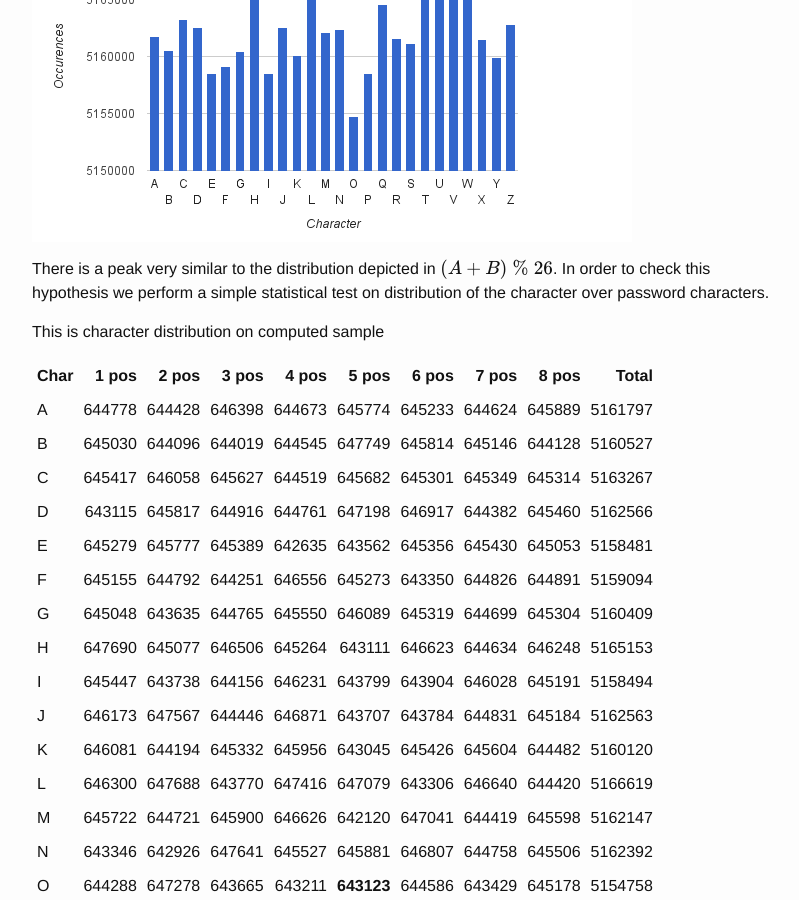
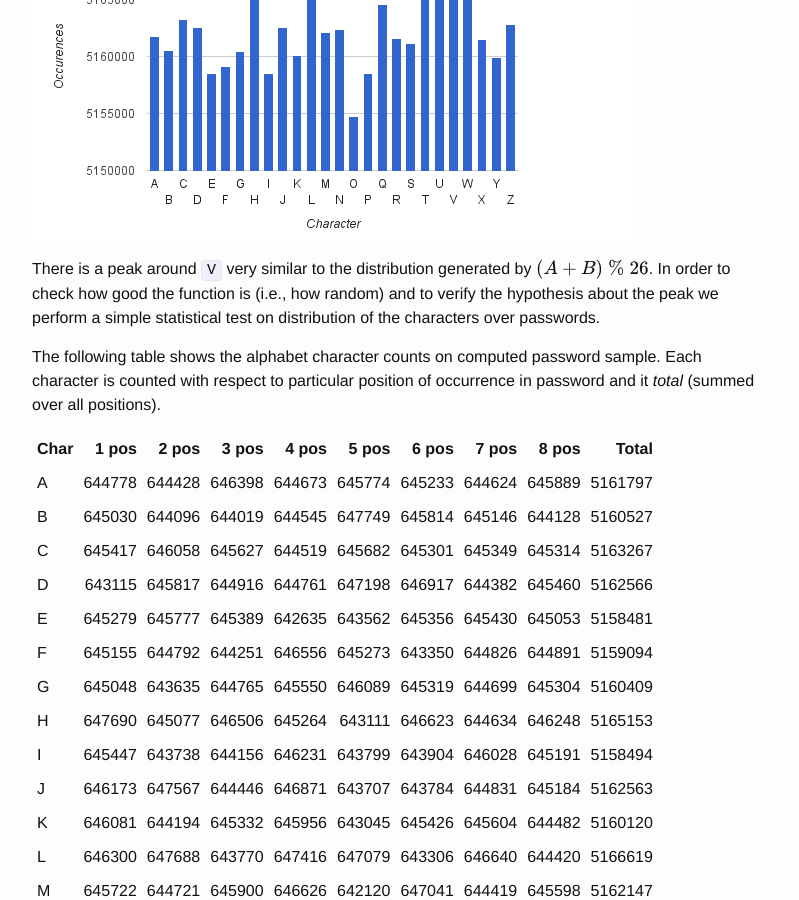
Before and after one commit to yolosec/deadcodeBlog, a Jekyll site: the page built from _posts/2016-06-14-UPC-UBEE-EVW3226-WPA2-RExing.markdown, in a window 1280 px wide and 900 px high, scrolled down 10891 px. Shown: the whole window, without its empty margins (238-1037 px from the left). Built offline with Jekyll 4.4.1, drawn with Linux system fonts in a browser that asks for light colours; formulas are drawn with MathJax 3; some of the changed text lies outside the part shown.

Commit message:
ubee: rephrasing, statistics running

```diff
--- a/_posts/2016-06-14-UPC-UBEE-EVW3226-WPA2-RExing.markdown
+++ b/_posts/2016-06-14-UPC-UBEE-EVW3226-WPA2-RExing.markdown
@@ -322,7 +322,7 @@ on these bytes is uniform if the input is uniform and computed over many inputs.
 
 The choice of addition is very clever because the output distribution on the alphabet is almost uniform.
 The naive approaches of mentioned projections `PAlt1`, `PAlt2` seemingly give non-uniform distribution for
-\\( \\{22, 23, 24, 25 \\} \\) as \\( 255 \; \% \; 26 = 21 \\)
+\\( \\{22, 23, 24, 25 \\} \\) as \\( 255 \; \% \; 26 = 21 \\) as the following histograms illustrate:
 
 [![A plus B mod 26](/static/ubee/distribApBmod26.png)](/static/ubee/distribApBmod26.png)
 
@@ -334,10 +334,14 @@ The measured distribution of `[A-Z]` characters on generated passwords is depict
 
 [![Alphabet distribution](/static/ubee/alphabetDistribution.png)](/static/ubee/alphabetDistribution.png)
 
-There is a peak very similar to the distribution depicted in \\( (A + B)\; \% \; 26 \\).
-In order to check this hypothesis we perform a simple statistical test on distribution of the character over password characters.
+There is a peak around `V` very similar to the distribution generated by \\( (A + B)\; \% \; 26 \\).
+In order to check how good the function is (i.e., how random)
+ and to verify the hypothesis about the peak we perform a simple statistical test on
+ distribution of the characters over passwords.
 
-This is character distribution on computed sample
+The following table shows the alphabet character counts on computed password sample. Each
+character is counted with respect to particular position of occurrence
+in password and it _total_ (summed over all positions).
 
 | Char |  1 pos |  2 pos |  3 pos |  4 pos |  5 pos |  6 pos |  7 pos |  8 pos |  Total |
 | ---- | -----: | -----: | -----: | -----: | -----: | -----: | -----: | -----: | -----: |
```
